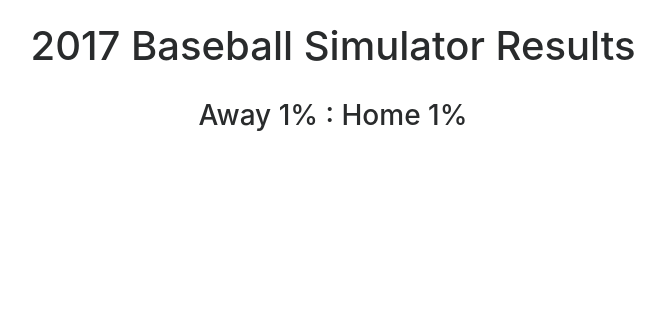
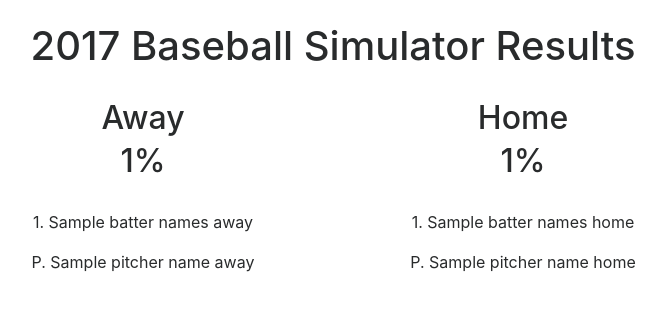
Before and after one commit to junsooshin/baseballsimulator-django, a Django app: template baseballsimulator/templates/baseballsimulator/results.html in a window 1280 px wide. Shown: the top 311 px of the page, without its empty margins (307-973 px from the left). Run offline with Django 3.2, Linux system fonts and the light colour scheme; the template is opened without the code that fills it: most values are stand-ins (such as "Sample title", 1, 10 or a date in 2020); some libraries are stand-ins or nearby versions.

Commit message:
display the lineups on the results page

```diff
--- a/baseballsimulator/templates/baseballsimulator/results.html
+++ b/baseballsimulator/templates/baseballsimulator/results.html
@@ -4,5 +4,27 @@
 <br>
 <h1 align="center">2017 Baseball Simulator Results</h1>
 <br>
-<h3 align="center">Away {{ winningPercentageAway }}% : Home {{ winningPercentageHome }}%</h3>
+
+<div class="row">
+	<div class="col-sm-2"></div> <!-- dummy div -->
+	<div class="col-sm-4">
+		<h2 align="center">Away</h2>
+		<h2 align="center">{{ winningPercentageAway }}%</h2>
+		<br>
+		{% for batterNameAway in batterNamesAway %}
+			<p align="center">{{ forloop.counter }}. {{ batterNameAway }}</p>
+		{% endfor %}
+			<p align="center">P. {{ pitcherNameAway }}
+	</div>
+	<div class="col-sm-4">
+		<h2 align="center">Home</h2>
+		<h2 align="center">{{ winningPercentageHome }}%</h2>
+		<br>
+		{% for batterNameHome in batterNamesHome %}
+			<p align="center">{{ forloop.counter }}. {{ batterNameHome }}</p>
+		{% endfor %}
+			<p align="center">P. {{ pitcherNameHome }}
+	</div>
+	<div class="col-sm-2"></div> <!-- dummy div -->
+</div>
 {% endblock %}
--- a/baseballsimulator/views.py
+++ b/baseballsimulator/views.py
@@ -84,5 +84,9 @@ def results(request):
 		context = {
 			'winningPercentageAway': result[0],
 			'winningPercentageHome': result[1],
+			'batterNamesAway': batterNamesAway,
+			'batterNamesHome': batterNamesHome,
+			'pitcherNameAway': pitcherNameAway,
+			'pitcherNameHome': pitcherNameHome,
 		}
 		return render(request, 'baseballsimulator/results.html', context)
```
Also changed, not shown: README.md.
